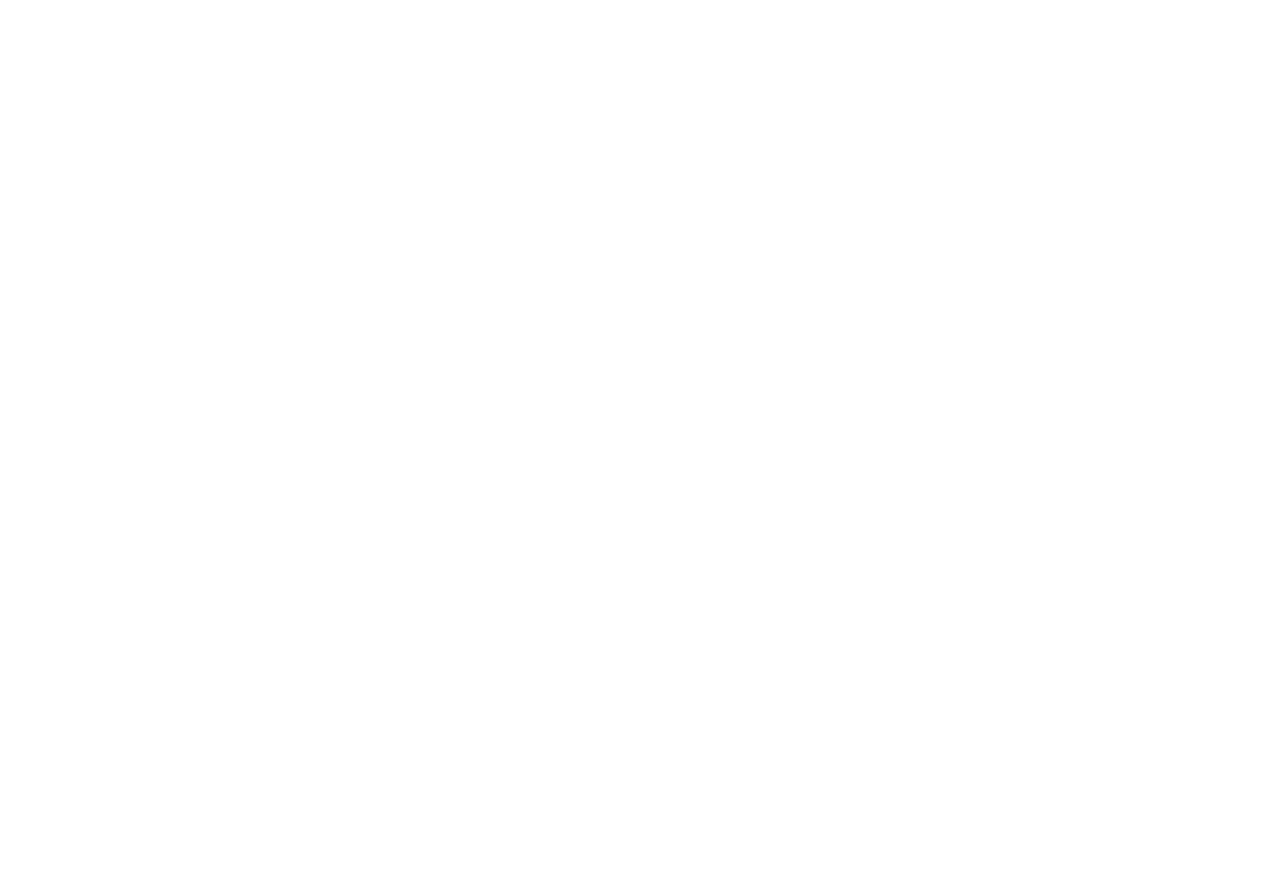
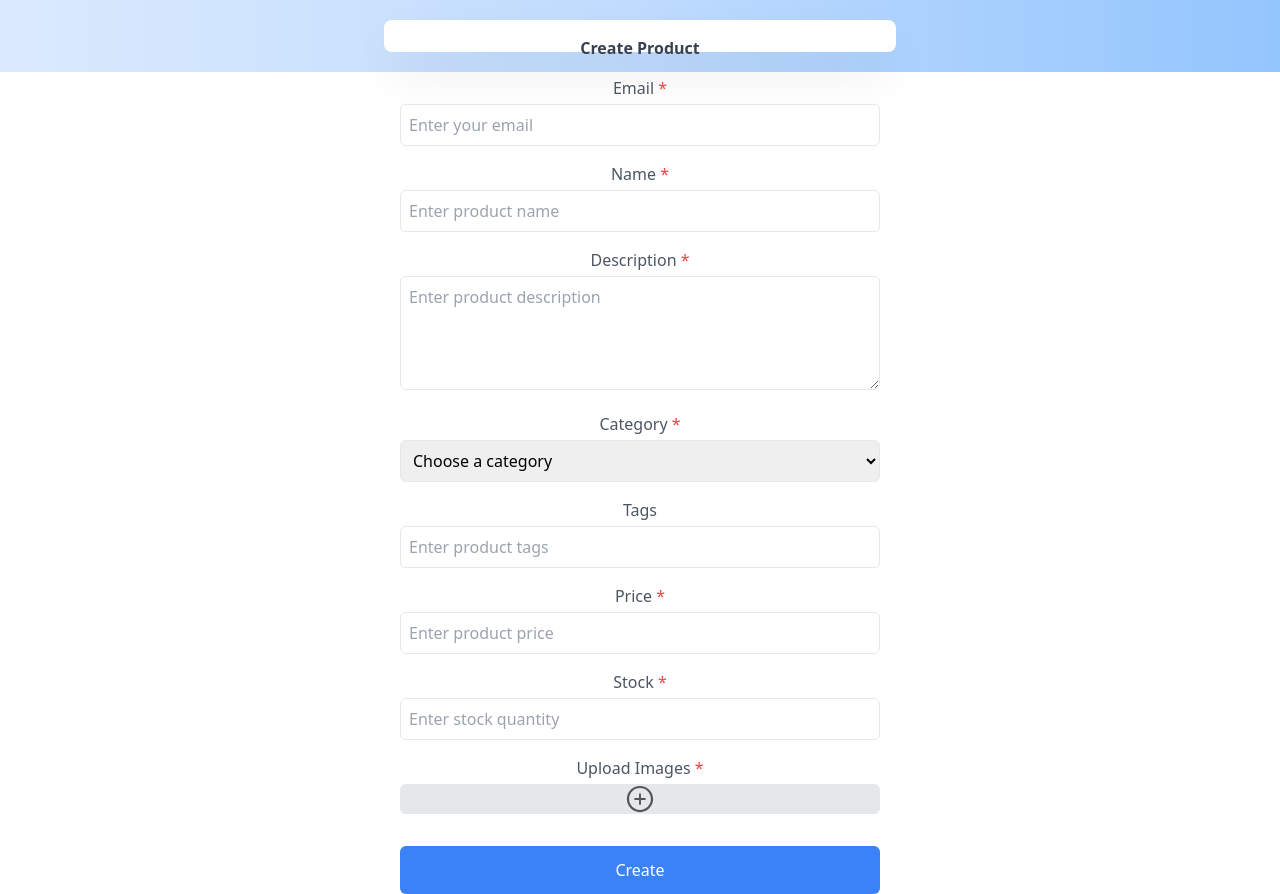
Before and after one commit to ManojGowda2006/Ecommerce-Follow-Along, a React (Vite) app in the folder frontend/: page /create-product in a window 1280 px wide. Before the commit this address had no page. Before the commit the page ends 800 px from the top, so only its background shows below. Built offline with nearby package versions, Linux system fonts and the light colour scheme.

Commit message:
Milestone 9

```diff
--- a/frontend/package.json
+++ b/frontend/package.json
@@ -14,6 +14,7 @@
     "react": "^18.3.1",
     "react-dom": "^18.3.1",
     "react-hook-form": "^7.54.2",
+    "react-icons": "^5.4.0",
     "react-router-dom": "^7.1.1"
   },
   "devDependencies": {
--- a/frontend/src/App.jsx
+++ b/frontend/src/App.jsx
@@ -2,6 +2,7 @@
 import LoginPage from './pages/LoginPage'
 import SignUpPage  from './pages/SignUpPage'
 import HomePage from './pages/HomePage'
+import CreatePage from './pages/createPage'
 import {Routes,Route,BrowserRouter} from 'react-router-dom'
 
 function App() {
@@ -13,6 +14,7 @@
         <Route path='/' element={<HomePage/>}/>
         <Route path="/login" element={<LoginPage/>} />
         <Route path="/signup" element={<SignUpPage/>}/>
+        <Route path='/create-product' element={<CreatePage/>}/>
       </Routes>
     </BrowserRouter>
     </>
--- /dev/null
+++ b/frontend/src/components/createProduct.jsx
@@ -0,0 +1,219 @@
+import React, { useState,useEffect } from "react";
+import { AiOutlinePlusCircle } from "react-icons/ai";
+
+const CreateProduct = () => {
+  const [images, setImages] = useState([]);
+  const [name, setName] = useState("");
+  const [description, setDescription] = useState("");
+  const [category, setCategory] = useState("");
+  const [tags, setTags] = useState("");
+  const [price, setPrice] = useState("");
+  const [stock, setStock] = useState("");
+  const [email, setEmail] = useState("");
+  const [previewImages, setPreviewImages] = useState([]); // Added state
+
+  const categoriesData = [
+    { title: "Electronics" },
+    { title: "Fashion" },
+    { title: "Books" },
+    { title: "Home Appliances" },
+  ];
+
+  const handleImageChange = (e) => {
+    const files = Array.from(e.target.files);
+    setImages((prevImages) => prevImages.concat(files));
+    const imagePreviews = files.map((file) => URL.createObjectURL(file));
+    setPreviewImages((prevPreviews) => prevPreviews.concat(imagePreviews));
+  };
+
+  useEffect(() => {
+    // Cleanup object URLs to avoid memory leaks
+    return () => {
+        previewImages.forEach((url) => URL.revokeObjectURL(url));
+    };
+}, [previewImages]);
+
+  const handleSubmit = (e) => {
+    e.preventDefault();
+    const productData = {
+      name,
+      description,
+      category,
+      tags,
+      price,
+      stock,
+      email,
+      images,
+    };
+    console.log("Product Data:", productData);
+    alert("Product created successfully!");
+    setImages([]);
+    setName("");
+    setDescription("");
+    setCategory("");
+    setTags("");
+    setPrice("");
+    setStock("");
+    setEmail("");
+    setPreviewImages([])
+  };
+
+  return (
+    <div className="min-h screen flex items-center justify-center bg-gradient-to-r from-blue-100 via-blue-200 to-blue-300">
+    <div className="max-w-lg  m-5 p-4 text-center bg-white rounded-lg shadow-2xl shadow-black  h-0.5 w-screen">
+    <h5 className="text-[24px] font-bold text-center mb-4 text-gray-700">
+        Create Product
+      </h5>
+      <form onSubmit={handleSubmit}>
+        {/* Email Field */}
+        <div className="mt-4">
+          <label className="pb-1 block text-gray-600 font-medium">
+            Email <span className="text-red-500">*</span>
+          </label>
+          <input
+            type="email"
+            value={email}
+            className="w-full p-2 border rounded-md focus:outline-none focus:ring-2 focus:ring-blue-400 hover:shadow-lg transition-shadow duration-200"
+            onChange={(e) => setEmail(e.target.value)}
+            placeholder="Enter your email"
+            required
+            />
+        </div>
+
+        {/* Name Field */}
+        <div className="mt-4">
+          <label className="pb-1 block text-gray-600 font-medium">
+            Name <span className="text-red-500">*</span>
+          </label>
+          <input
+            type="text"
+            value={name}
+            className="w-full p-2 border rounded-md focus:outline-none focus:ring-2 focus:ring-blue-400 hover:shadow-lg transition-shadow duration-200"
+            onChange={(e) => setName(e.target.value)}
+            placeholder="Enter product name"
+            required
+          />
+        </div>
+
+        {/* Description Field */}
+        <div className="mt-4">
+          <label className="pb-1 block text-gray-600 font-medium">
+            Description <span className="text-red-500">*</span>
+          </label>
+          <textarea
+            value={description}
+            className="w-full p-2 border rounded-md focus:outline-none focus:ring-2 focus:ring-blue-400 hover:shadow-lg transition-shadow duration-200"
+            onChange={(e) => setDescription(e.target.value)}
+            placeholder="Enter product description"
+            rows="4"
+            required
+            ></textarea>
+        </div>
+
+        {/* Category Field */}
+        <div className="mt-4">
+          <label className="pb-1 block text-gray-600 font-medium">
+            Category <span className="text-red-500">*</span>
+          </label>
+          <select
+            className="w-full p-2 border rounded-md focus:outline-none focus:ring-2 focus:ring-blue-400 hover:shadow-lg transition-shadow duration-200"
+            value={category}
+            onChange={(e) => setCategory(e.target.value)}
+            required
+            >
+            <option value="">Choose a category</option>
+            {categoriesData.map((i) => (
+              <option value={i.title} key={i.title}>
+                {i.title}
+              </option>
+            ))}
+          </select>
+        </div>
+
+        {/* Tags Field */}
+        <div className="mt-4">
+          <label className="pb-1 block text-gray-600 font-medium">Tags</label>
+          <input
+            type="text"
+            value={tags}
+            className="w-full p-2 border rounded-md focus:outline-none focus:ring-2 focus:ring-blue-400 hover:shadow-lg transition-shadow duration-200"
+            onChange={(e) => setTags(e.target.value)}
+            placeholder="Enter product tags"
+            />
+        </div>
+
+        {/* Price Field */}
+        <div className="mt-4">
+          <label className="pb-1 block text-gray-600 font-medium">
+            Price <span className="text-red-500">*</span>
+          </label>
+          <input
+            type="number"
+            value={price}
+            className="w-full p-2 border rounded-md focus:outline-none focus:ring-2 focus:ring-blue-400 hover:shadow-lg transition-shadow duration-200"
+            onChange={(e) => setPrice(e.target.value)}
+            placeholder="Enter product price"
+            required
+            />
+        </div>
+
+        {/* Stock Field */}
+        <div className="mt-4">
+          <label className="pb-1 block text-gray-600 font-medium">
+            Stock <span className="text-red-500">*</span>
+          </label>
+          <input
+            type="number"
+            value={stock}
+            className="w-full p-2 border rounded-md focus:outline-none focus:ring-2 focus:ring-blue-400 hover:shadow-lg transition-shadow duration-200"
+            onChange={(e) => setStock(e.target.value)}
+            placeholder="Enter stock quantity"
+            required
+            />
+        </div>
+
+        {/* Upload Images */}
+        <div className="mt-4">
+          <label className="pb-1 block text-gray-600 font-medium">
+            Upload Images <span className="text-red-500">*</span>
+          </label>
+          <input
+            type="file"
+            id="upload"
+            className="hidden"
+            multiple
+            onChange={handleImageChange}
+            required
+            />
+          <label
+            htmlFor="upload"
+            className="cursor-pointer flex items-center justify-center w-[100px] h-[100px] bg-gray-200 rounded-md hover:bg-gray-300 transition-colors duration-200"
+            >
+            <AiOutlinePlusCircle size={30} color="#555" />
+          </label>
+          <div className="flex flex-wrap mt-2">
+            {previewImages.map((img, index) => (
+              <img
+                src={img}
+                key={index}
+                alt="Preview"
+                className="w-[100px] h-[100px] object-cover m-2 rounded-md"
+              />
+            ))}
+          </div>
+        </div>
+
+        {/* Submit Button */}
+        <button
+          type="submit"
+          className="w-full mt-6 bg-blue-500 text-white p-3 rounded-md hover:bg-blue-600 transition-colors duration-200"
+        >
+          Create
+        </button>
+      </form>
+    </div>
+    </div>
+  );
+};
+
+export default CreateProduct;
--- /dev/null
+++ b/frontend/src/pages/createPage.jsx
@@ -0,0 +1,12 @@
+import React from 'react'
+import CreateProduct from '../components/createProduct'
+
+function createPage() {
+  return (
+    <div>
+      <CreateProduct/>
+    </div>
+  )
+}
+
+export default createPage
```
Also changed, not shown: 1 other file (tests, documents, lock files or other folders).
